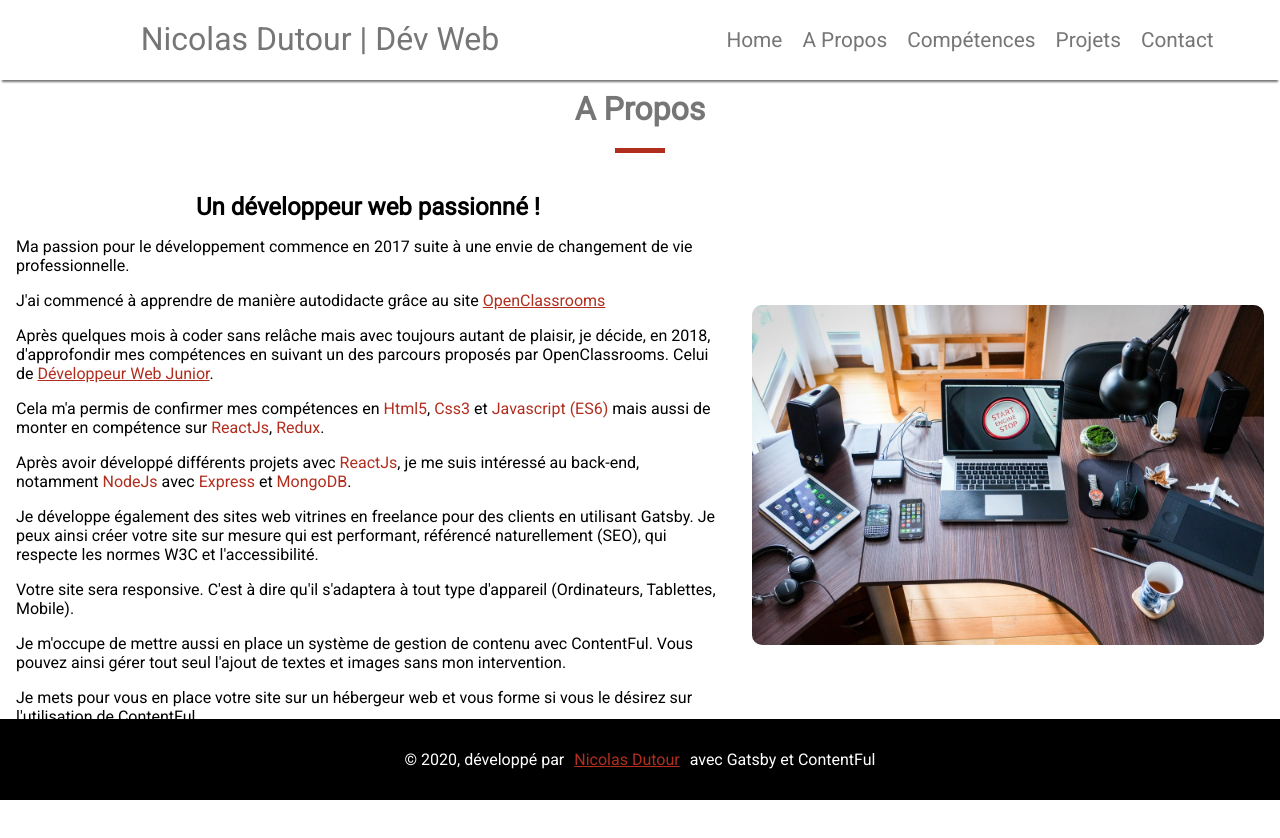
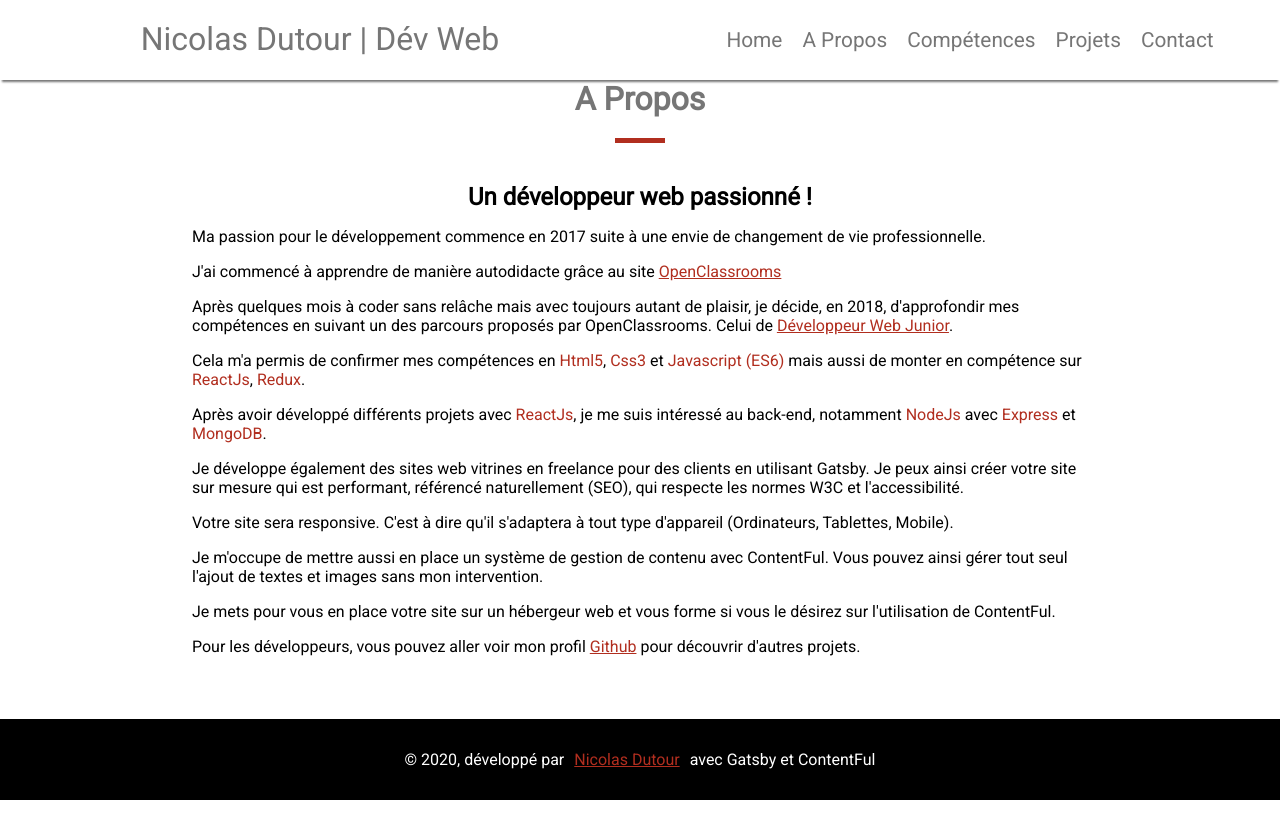
Before and after one commit to NicolasDutour/Personal-Project-Portfolio-Nicolas-Dutour-Gatsby, a Gatsby site: page /about in a window 1280 px wide. After the commit the page ends 800 px from the top, so only its background shows below. Built offline with nearby package versions, Linux system fonts and the light colour scheme; Gatsby itself is replaced by a stand-in of ours.

Commit message:
change some styles

```diff
--- a/src/components/footer.js
+++ b/src/components/footer.js
@@ -16,6 +16,7 @@ const FooterWrapper = styled.footer`
   background-color: black;
   border-bottom: 1px solid black;
   color: white;
+  z-index: 3;
 
   @media all and (max-width: 600px) {
     display: none;
--- a/src/components/layout.js
+++ b/src/components/layout.js
@@ -14,7 +14,7 @@ const theme = {
 }
 
 const Main = styled.div`
-  padding-top: 80px;
+  margin-top: 80px;
   padding-bottom: 80px;
 `
 
--- a/src/pages/about.js
+++ b/src/pages/about.js
@@ -1,7 +1,5 @@
 import React from "react"
 import styled from "styled-components"
-import Img from "gatsby-image"
-import { useStaticQuery, graphql } from "gatsby"
 import SEO from "../components/seo"
 import Layout from "../components/layout"
 
@@ -22,7 +20,7 @@ const AboutWrapper = styled.div`
 `
 
 const DetailsWrapper = styled.div`
-  width: 55%;
+  width: 70%;
 
   @media (max-width: 1160px) {
     flex-direction: column;
@@ -31,25 +29,9 @@ const DetailsWrapper = styled.div`
   }
 `
 
-const ImageWrapper = styled.div`
-  width: 40%;
-
-  @media (max-width: 1160px) {
-    flex-direction: column;
-    align-items: center;
-    margin-bottom: 30px;
-    width: 80%;
-  }
-`
-
-const StyledImage = styled(Img)`
-  border-radius: 10px;
-`
-
 const Title = styled.h1`
   font-size: 2rem;
   text-align: center;
-  margin-top: 10px;
   color: ${props => props.theme.secondary};
 `
 
@@ -83,17 +65,6 @@ const Divider = styled.div`
 `
 
 const About = () => {
-  const data = useStaticQuery(graphql`
-    query {
-      file(relativePath: { eq: "about/dev.jpg" }) {
-        childImageSharp {
-          fluid {
-            ...GatsbyImageSharpFluid_withWebp
-          }
-        }
-      }
-    }
-  `)
   return (
     <Layout id="about">
       <SEO title="Qui suis-je" />
@@ -172,9 +143,6 @@ const About = () => {
             pour découvrir d'autres projets.
           </p>
         </DetailsWrapper>
-        <ImageWrapper>
-          <StyledImage fluid={data.file.childImageSharp.fluid} />
-        </ImageWrapper>
       </AboutWrapper>
     </Layout>
   )
--- a/src/pages/contact.js
+++ b/src/pages/contact.js
@@ -14,7 +14,6 @@ const FormWrapper = styled.div`
 
 const Title = styled.h1`
   font-size: 2rem;
-  margin-top: 30px;
   text-align: center;
   color: ${props => props.theme.secondary};
 `
--- a/src/pages/projects.js
+++ b/src/pages/projects.js
@@ -17,7 +17,6 @@ const ProjectsContainer = styled.div`
 const Title = styled.h1`
   font-size: 2rem;
   text-align: center;
-  padding-top: 30px;
   color: ${props => props.theme.secondary};
 `
 
```
Also changed, not shown: src/components/home.js (+15 -6 lines), src/pages/skills.js (+2 -9 lines).
